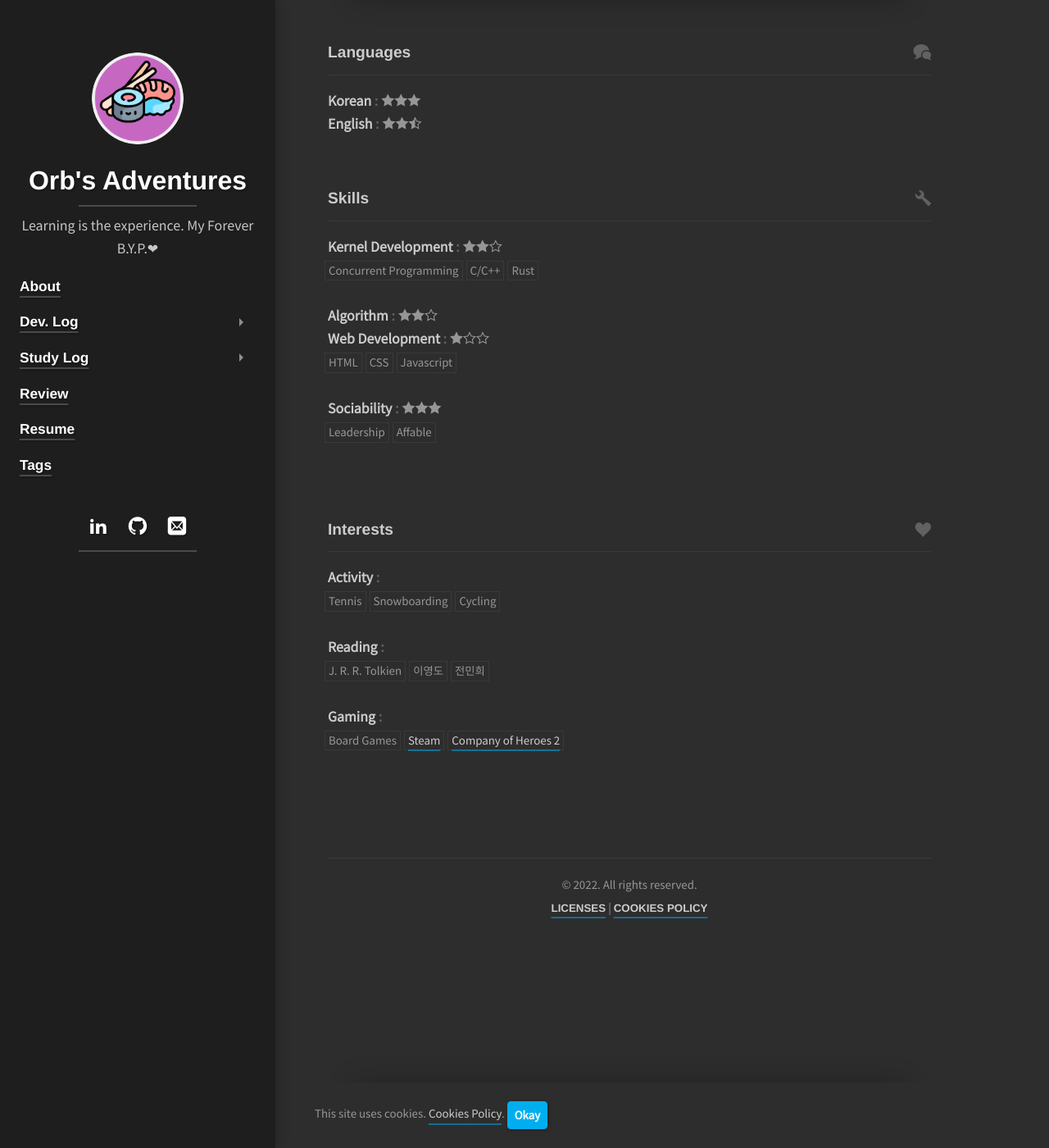
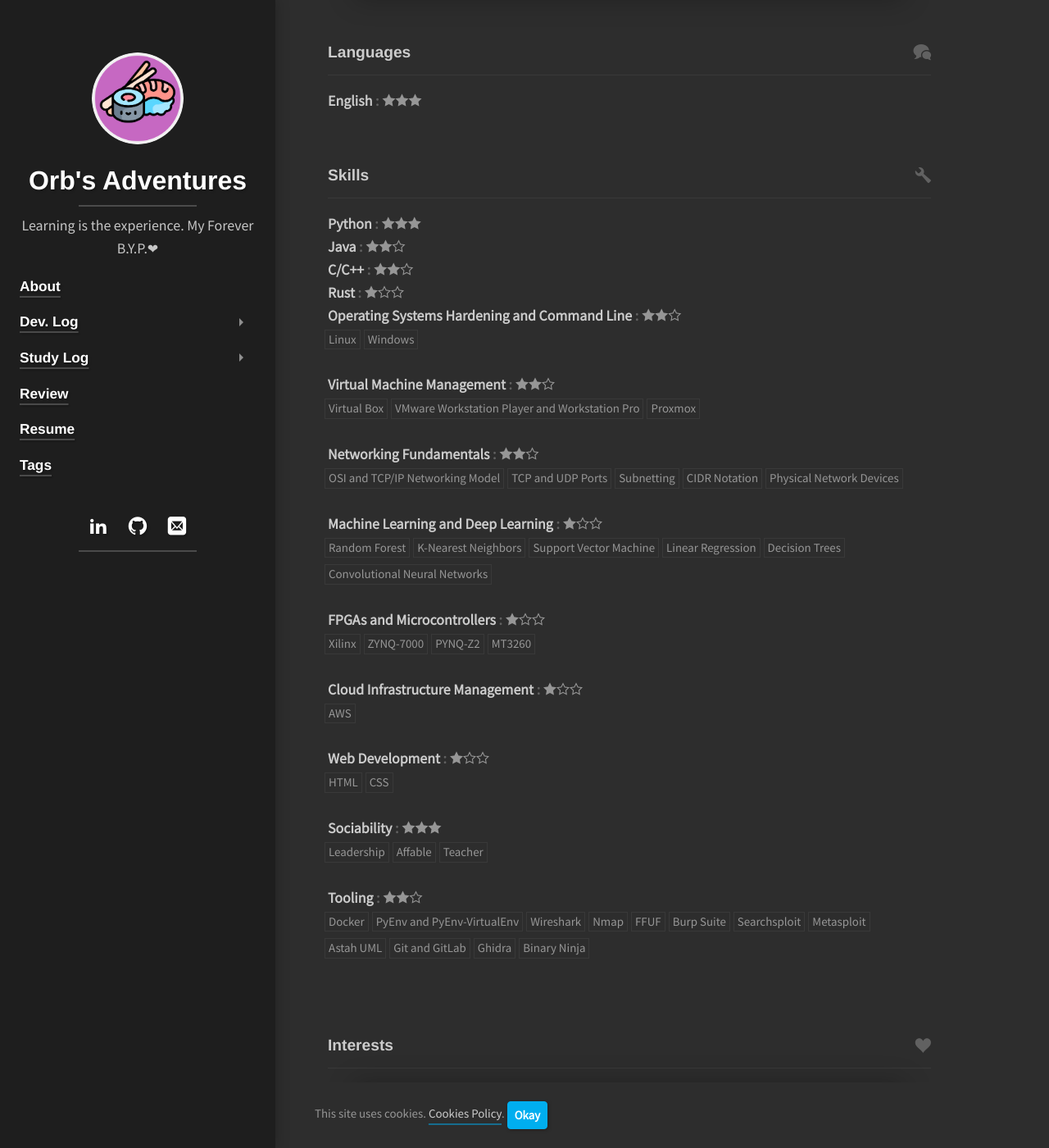
Before and after one commit to KuroOrb/KuroOrb.github.io, a Jekyll site: the page built from resume.md, in a window 1280 px wide and 1400 px high, scrolled down 5744 px. Shown: the whole window at 82% size. Built offline with Jekyll 4.4.1, drawn with Linux system fonts in a browser that asks for light colours; cached includes are drawn as plain includes; nearby versions of some CDN libraries; some web fonts are replaced; library files that are not in the unit come from our copies; some of the changed text lies outside the part shown.

Commit message:
resume finished

```diff
--- a/_data/resume.yml
+++ b/_data/resume.yml
@@ -209,46 +209,94 @@ publications:
     website: "https://secrypt.scitevents.org/"
     summary: "Submitted..."
 skills:
-  - name: "Kernel Development"
+  - name: "Python"
+    level: "Master"
+  - name: "Java"
+    level: "Intermediate"
+  - name: "C/C++"
+    level: "Intermediate"
+  - name: "Rust"
+    level: "Junior"
+  - name: "Operating Systems Hardening and Command Line"
     level: "Intermediate"
     keywords:
-      - "Concurrent Programming"
-      - "C/C++"
-      - "Rust"
-  - name: "Algorithm"
+      - "Linux"
+      - "Windows"
+  - name: "Virtual Machine Management"
     level: "Intermediate"
+    keywords:
+      - "Virtual Box"
+      - "VMware Workstation Player and Workstation Pro"
+      - "Proxmox"
+  - name: Networking Fundamentals
+    level: "intermediate"
+    keywords:
+      - "OSI and TCP/IP Networking Model"
+      - "TCP and UDP Ports"
+      - "Subnetting"
+      - "CIDR Notation"
+      - "Physical Network Devices"
+  - name: Machine Learning and Deep Learning
+    level: "Junior"
+    keywords:
+      - "Random Forest"
+      - "K-Nearest Neighbors"
+      - "Support Vector Machine"
+      - "Linear Regression"
+      - "Decision Trees"
+      - "Convolutional Neural Networks"
+  - name: "FPGAs and Microcontrollers"
+    level: "Junior"
+    keywords:
+      - "Xilinx"
+      - "ZYNQ-7000"
+      - "PYNQ-Z2"
+      - "MT3260"
+  - name: Cloud Infrastructure Management
+    level: Junior
+    keywords:
+      - "AWS"
   - name: "Web Development"
     level: "Junior"
     keywords:
       - "HTML"
       - "CSS"
-      - "Javascript"
   - name: "Sociability"
     level: "Master"
     keywords:
       - "Leadership"
       - "Affable"
+      - "Teacher"
+  - name: "Tooling"
+    level: "Intermediate"
+    keywords:
+      - "Docker"
+      - "PyEnv and PyEnv-VirtualEnv"
+      - "Wireshark"
+      - "Nmap"
+      - "FFUF"
+      - "Burp Suite"
+      - "Searchsploit"
+      - "Metasploit"
+      - "Astah UML"
+      - "Git and GitLab"
+      - "Ghidra"
+      - "Binary Ninja"
 languages:
-  - language: "Korean"
-    fluency: "Native speaker"
   - language: "English"
-    fluency: "Fluent"
+    fluency: "Native Speaker"
 interests:
   - name: "Activity"
     keywords:
-      - "Tennis"
-      - "Snowboarding"
-      - "Cycling"
-  - name: "Reading"
-    keywords:
-      - "J. R. R. Tolkien"
-      - "이영도"
-      - "전민희"
+      - "Weight Training"
+      - "Traveling"
+      - "Food Tasting"
   - name: "Gaming"
     keywords:
-      - "Board Games"
-      - "<a href='https://steamcommunity.com/id/lazyren'>Steam</a>"
-      - "<a href='http://www.companyofheroes.com/leaderboards#profile/steam/76561198031392006/standings'>Company of Heroes 2</a>"
+      - "Real-Time Strategy Games"
+      - "MOBAs"
+      - "MMO-RPGs"
+      - "FPS"
 # references:
 #   - name: "Erlich Bachman"
 #     reference: >
--- a/_includes/pro/resume/volunteer.html
+++ b/_includes/pro/resume/volunteer.html
@@ -2,7 +2,7 @@
 <section>
   <div class="npb">
   <h2 id="volunteer" class="h3 hr-bottom">
-    {{ strings.resume.volunteer | default:"Volunteer" }}
+    {{ strings.resume.volunteer | default:"Leadership and Volunteer" }}
     <span class="symbol {{ icons.volunteer | default:'icon-earth' }}"></span>
   </h2>
   {% for vol in resume.volunteer %}
```
